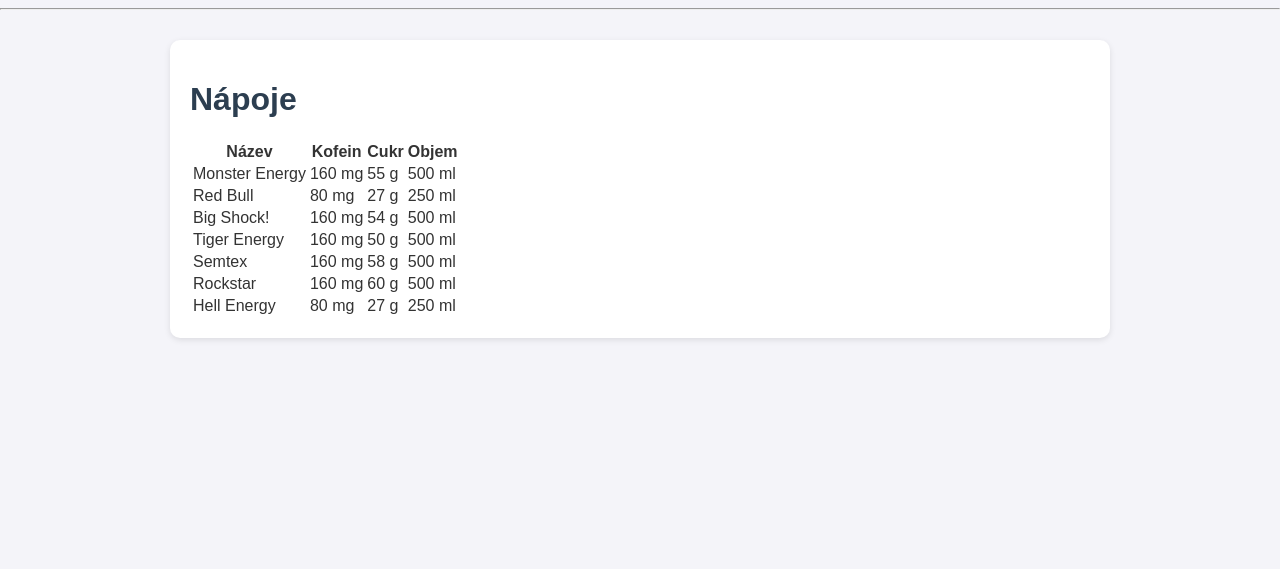
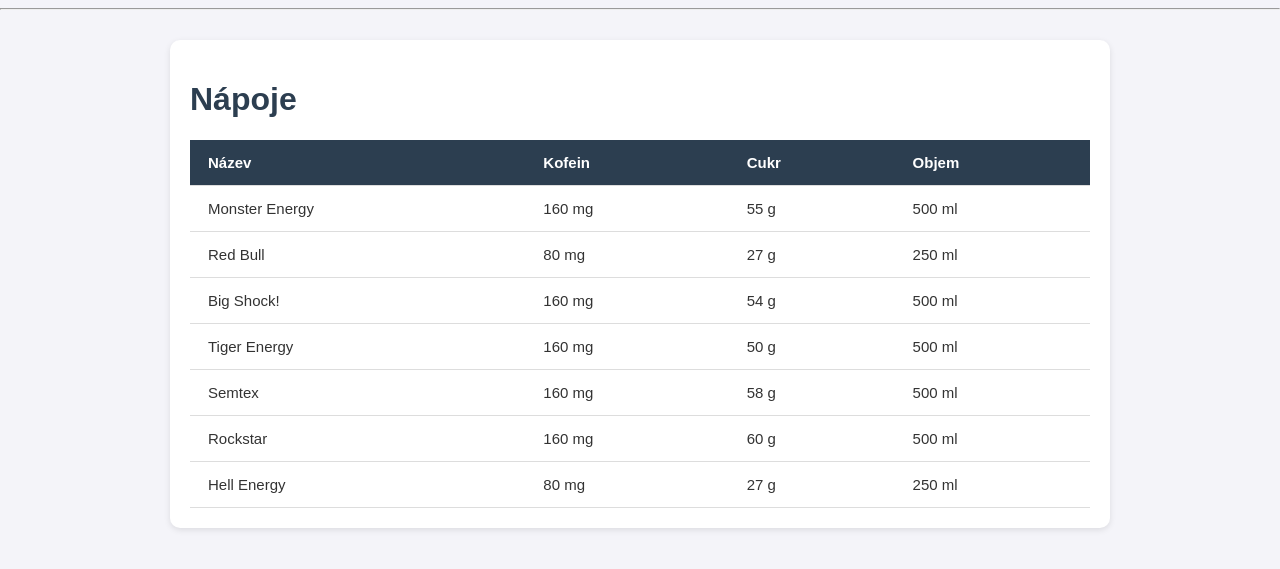
Before and after one commit to AdamBeyer08/energytracker, a Django app: page /drinks/ in a window 1280 px wide. Shown: the part 48-617 px from the top of the page. Run offline with Django 5.2, Linux system fonts and the light colour scheme; data comes from the database, SQL or seed files in the repository; both versions use the stored data as it was after the commit.

Commit message:
update UI tables and styles

```diff
--- a/energytracker/settings.py
+++ b/energytracker/settings.py
@@ -65,7 +65,10 @@ USE_TZ = True
 
 # ⭐ STATIC FILES (DŮLEŽITÉ)
 STATIC_URL = '/static/'
-STATICFILES_DIRS = [BASE_DIR / "static"]
+
+STATICFILES_DIRS = [
+    BASE_DIR / "energytracker" / "static"
+]
 
 DEFAULT_AUTO_FIELD = 'django.db.models.BigAutoField'
 
--- a/tracker/static/style.css
+++ b/energytracker/static/style.css
@@ -49,3 +49,32 @@ h1 {
 .btn:hover {
     background-color: #16a085;
 }
+
+/* ===== HISTORIE TABULKA ===== */
+
+table {
+    width: 100%;
+    border-collapse: collapse;
+    margin-top: 20px;
+    font-size: 15px;
+}
+
+th, td {
+    padding: 14px 18px;
+    text-align: left;
+    border-bottom: 1px solid #ddd;
+}
+
+th {
+    background-color: #2c3e50;
+    color: white;
+    font-weight: bold;
+}
+
+tr:hover {
+    background-color: #f1f1f1;
+}
+
+td {
+    vertical-align: middle;
+}
--- a/tracker/templates/base.py
+++ b/tracker/templates/base.py
@@ -33,4 +33,4 @@
 </div>
 
 </body>
-</html>
+</html>l
```
Also changed, not shown: tracker/templates/stats.html (+30 -2 lines), db.sqlite3.
